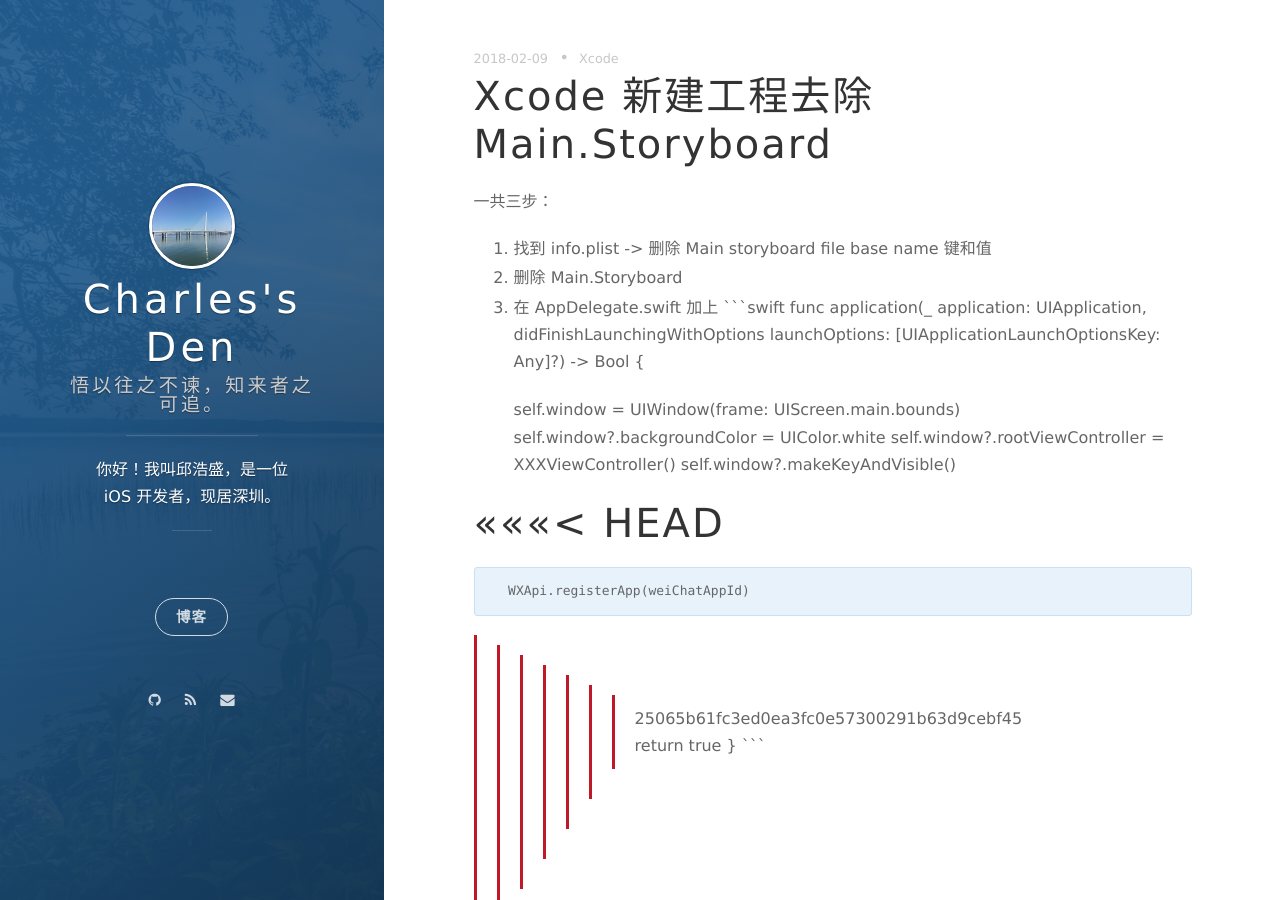
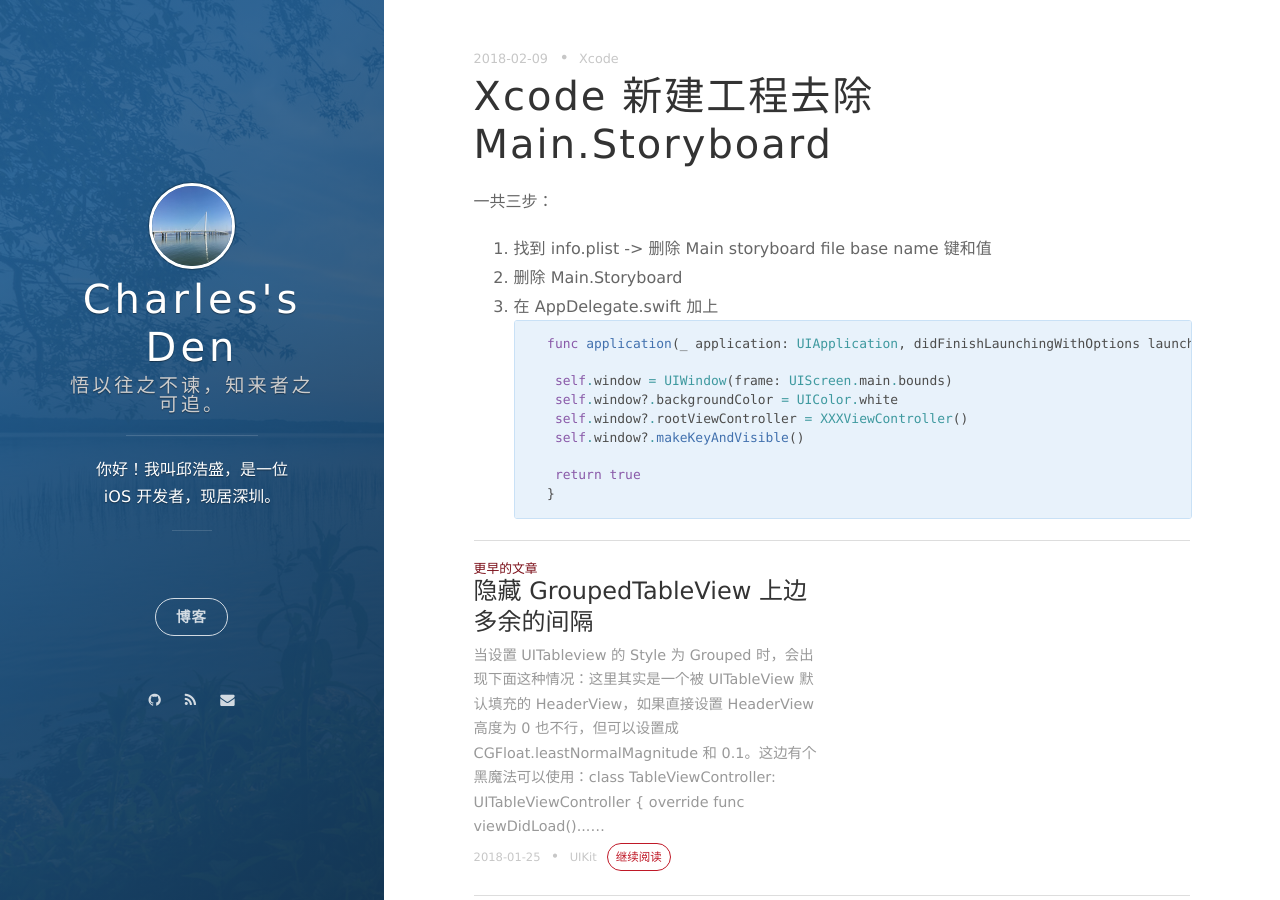
Before and after one commit to CharlesQiu/charlesqiu.github.io, a Jekyll site: the page built from _posts/2018-02-09-Xcode-New-Project-Delete-Main-Storyboard.md, in a window 1280 px wide and 900 px high. Built offline with Jekyll 4.4.1, drawn with Linux system fonts in a browser that asks for light colours; nearby versions of some CDN libraries; comment, search, counter and statistics services are not loaded.

Commit message:
update post

````diff
--- a/_posts/2018-02-09-Xcode-New-Project-Delete-Main-Storyboard.md
+++ b/_posts/2018-02-09-Xcode-New-Project-Delete-Main-Storyboard.md
@@ -18,11 +18,6 @@ tags: Xcode
       self.window?.rootViewController = XXXViewController()
       self.window?.makeKeyAndVisible()
 
-<<<<<<< HEAD
-=======
-      WXApi.registerApp(weiChatAppId)
-
->>>>>>> 25065b61fc3ed0ea3fc0e57300291b63d9cebf45
       return true
   }
 ```
````
